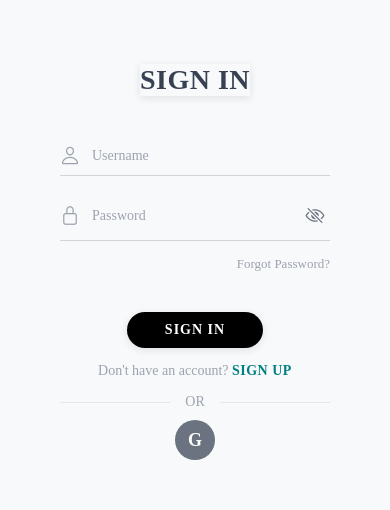
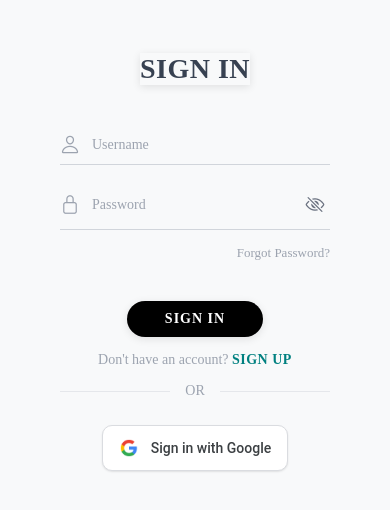
Before and after one commit to Safe-Sound-Mobile-App/Safe_And_Sound-MobileApp, a React Native app: screen /SignIn in a window 390 px wide. Shown: the part 160-670 px from the top of the page. Built offline with nearby package versions, Linux system fonts and the light colour scheme.

Commit message:
fixed google icon

```diff
--- a/src/global_style/signInStyles.ts
+++ b/src/global_style/signInStyles.ts
@@ -139,35 +139,53 @@ export const signInStyles = StyleSheet.create({
     paddingHorizontal: 15,
     fontFamily: 'BalooBhaijaan2_400Regular',
   },
-  googleSignInButton: {
-    width: 40,
-    height: 40,
-    borderRadius: 30,
-    backgroundColor: '#6b7280',
-    justifyContent: 'center',
-    alignItems: 'center',
-    borderWidth: 0,
-    shadowColor: 'transparent',
-    shadowOffset: {
-      width: 0,
-      height: 0,
-    },
-    shadowOpacity: 0,
-    shadowRadius: 0,
-    elevation: 0,
-  },
-  googleIconContainer: {
-    width: 24,
-    height: 24,
-    borderRadius: 12,
-    backgroundColor: 'transparent',
-    justifyContent: 'center',
-    alignItems: 'center',
-  },
   googleIcon: {
     color: '#ffffff',
     fontSize: 18,
     fontWeight: 'bold',
     fontFamily: 'BalooBhaijaan2_600SemiBold',
   },
+  googleSignInButton: {
+    flexDirection: 'row',
+    alignItems: 'center',
+    justifyContent: 'center',
+    backgroundColor: '#ffffff',
+    borderWidth: 1,
+    borderColor: '#dadce0',
+    borderRadius: 10,
+    paddingVertical: 12,
+    paddingHorizontal: 16,
+    marginTop: 16,
+    shadowColor: '#000',
+    shadowOffset: {
+      width: 0,
+      height: 1,
+    },
+    shadowOpacity: 0.1,
+    shadowRadius: 2,
+    elevation: 2,
+  },
+  googleIconContainer: {
+    width: 20,
+    height: 20,
+    marginRight: 12,
+    alignItems: 'center',
+    justifyContent: 'center',
+  },
+  googleG: {
+    fontSize: 16,
+    fontWeight: '500',
+    color: '#4285f4',
+    fontFamily: 'Product Sans', // Google's font, fallback to system font
+  },
+  googleIconImage: {
+    width: 18,
+    height: 18,
+  },
+  googleButtonText: {
+    fontSize: 14,
+    fontWeight: '500',
+    color: '#3c4043',
+    fontFamily: 'Roboto', // Google's font, fallback to system font
+  }
 });
--- a/src/global_style/signUpStyles.ts
+++ b/src/global_style/signUpStyles.ts
@@ -141,34 +141,46 @@ export const signUpStyles = StyleSheet.create({
     fontFamily: 'BalooBhaijaan2_400Regular',
   },
   googleSignInButton: {
-    width: 40,
-    height: 40,
-    borderRadius: 30,
-    backgroundColor: '#6b7280',
+    flexDirection: 'row',
+    alignItems: 'center',
     justifyContent: 'center',
-    alignItems: 'center',
-    borderWidth: 0,
-    shadowColor: 'transparent',
+    backgroundColor: '#ffffff',
+    borderWidth: 1,
+    borderColor: '#dadce0',
+    borderRadius: 10,
+    paddingVertical: 12,
+    paddingHorizontal: 16,
+    marginTop: 16,
+    shadowColor: '#000',
     shadowOffset: {
       width: 0,
-      height: 0,
+      height: 1,
     },
-    shadowOpacity: 0,
-    shadowRadius: 0,
-    elevation: 0,
+    shadowOpacity: 0.1,
+    shadowRadius: 2,
+    elevation: 2,
   },
   googleIconContainer: {
-    width: 24,
-    height: 24,
-    borderRadius: 12,
-    backgroundColor: 'transparent',
+    width: 20,
+    height: 20,
+    marginRight: 12,
+    alignItems: 'center',
     justifyContent: 'center',
-    alignItems: 'center',
   },
-  googleIcon: {
-    color: '#ffffff',
-    fontSize: 18,
-    fontWeight: 'bold',
-    fontFamily: 'BalooBhaijaan2_600SemiBold',
+  googleG: {
+    fontSize: 16,
+    fontWeight: '500',
+    color: '#4285f4',
+    fontFamily: 'Product Sans', // Google's font, fallback to system font
   },
+  googleIconImage: {
+    width: 18,
+    height: 18,
+  },
+  googleButtonText: {
+    fontSize: 14,
+    fontWeight: '500',
+    color: '#3c4043',
+    fontFamily: 'Roboto', // Google's font, fallback to system font
+  }
 });
--- a/src/pages/Authentication/general/SignIn.tsx
+++ b/src/pages/Authentication/general/SignIn.tsx
@@ -1,9 +1,11 @@
 import React, { useState } from 'react';
-import { View, Text, TextInput, TouchableOpacity, SafeAreaView } from 'react-native';
+import { View, Text, TextInput, TouchableOpacity, SafeAreaView, Image} from 'react-native';
 import { Ionicons } from '@expo/vector-icons';
 import { signInStyles } from '../../../global_style/signInStyles';
 import type { NativeStackScreenProps } from "@react-navigation/native-stack";
 import type { RootStackParamList } from "../../../App";
+
+const googleIcon = require('../../../../assets/icons/google.png');
 
 type Props = NativeStackScreenProps<RootStackParamList, "SignIn">;
 
@@ -105,15 +107,20 @@ export default function SignIn({ navigation }: Props) {
           <View style={signInStyles.dividerLine} />
         </View>
 
-        {/* Google Sign In Button */}
+        {/* Google Sign In Button - New Design */}
         <TouchableOpacity
           style={signInStyles.googleSignInButton}
           onPress={handleGoogleSignIn}
           activeOpacity={0.8}
         >
           <View style={signInStyles.googleIconContainer}>
-            <Text style={signInStyles.googleIcon}>G</Text>
+            <Image
+              source={googleIcon}
+              style={signInStyles.googleIconImage}
+              resizeMode="contain"
+            />
           </View>
+          <Text style={signInStyles.googleButtonText}>Sign in with Google</Text>
         </TouchableOpacity>
 
       </View>
--- a/src/pages/Authentication/general/SignUp.tsx
+++ b/src/pages/Authentication/general/SignUp.tsx
@@ -1,9 +1,11 @@
 import React, { useState } from 'react';
-import { View, Text, TextInput, TouchableOpacity, SafeAreaView } from 'react-native';
+import { View, Text, TextInput, TouchableOpacity, SafeAreaView, Image } from 'react-native';
 import { Ionicons } from '@expo/vector-icons';
 import { signUpStyles } from '../../../global_style/signUpStyles';
 import type { NativeStackScreenProps } from "@react-navigation/native-stack";
 import type { RootStackParamList } from "../../../App";
+
+const googleIcon = require('../../../../assets/icons/google.png');
 
 type Props = NativeStackScreenProps<RootStackParamList, "SignUp">;
 
@@ -126,15 +128,20 @@ export default function SignUp({ navigation }: Props) {
           <View style={signUpStyles.dividerLine} />
         </View>
 
-        {/* Google Sign In Button */}
+        {/* Google Sign In Button - New Design */}
         <TouchableOpacity
           style={signUpStyles.googleSignInButton}
           onPress={handleGoogleSignIn}
           activeOpacity={0.8}
         >
           <View style={signUpStyles.googleIconContainer}>
-            <Text style={signUpStyles.googleIcon}>G</Text>
+            <Image
+              source={googleIcon}
+              style={signUpStyles.googleIconImage}
+              resizeMode="contain"
+            />
           </View>
+          <Text style={signUpStyles.googleButtonText}>Sign up with Google</Text>
         </TouchableOpacity>
 
       </View>
```
Also changed, not shown: assets/icons/google.png (added).
